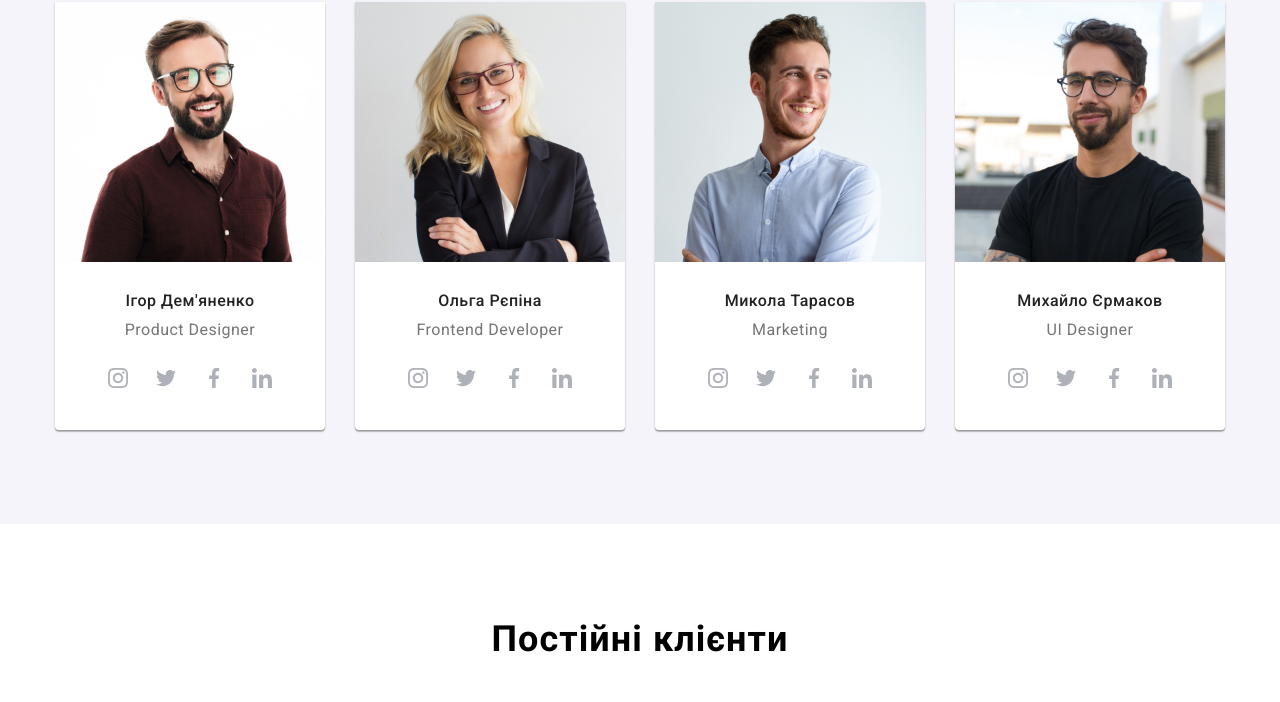
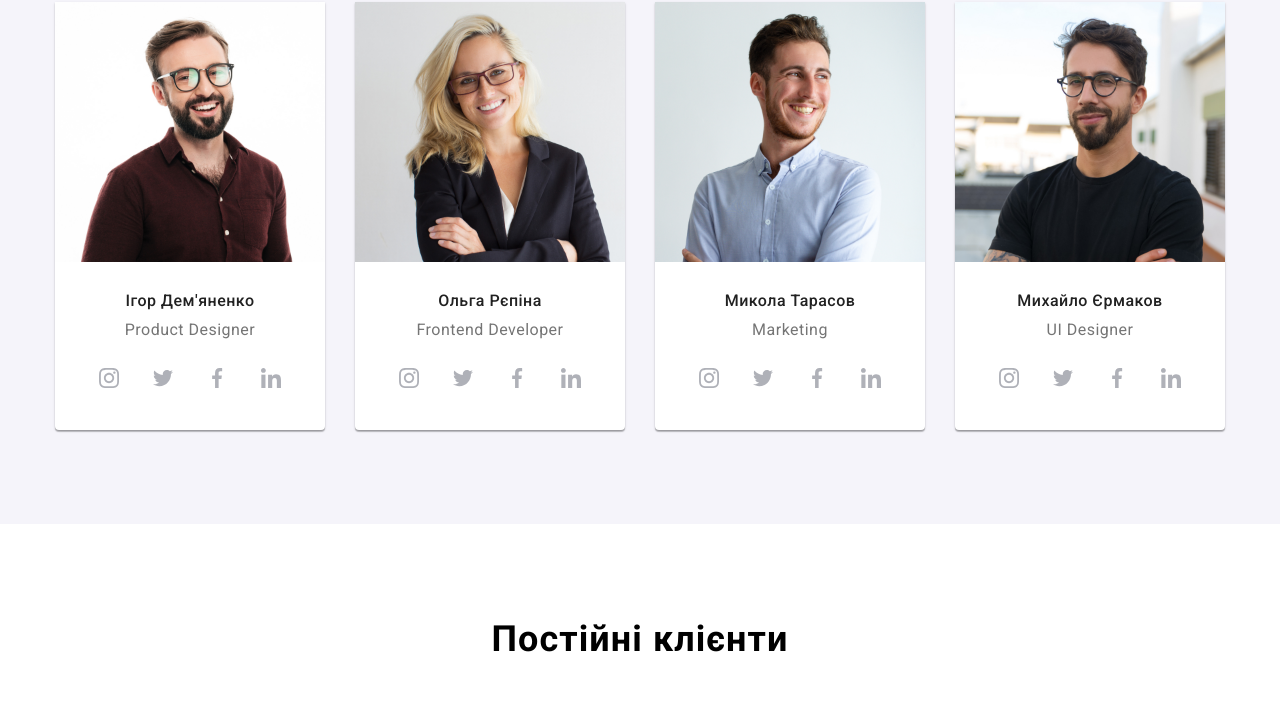
Before and after one commit to IhorChepak/goit-markup-hw-04, a plain HTML site: page index.html in a window 1280 px wide. Shown: the part 1768-2470 px from the top of the page. Drawn offline with nearby package versions, Linux system fonts and the light colour scheme.

Commit message:
правки

```diff
--- a/css/styles.css
+++ b/css/styles.css
@@ -235,11 +235,10 @@ img {
     padding-bottom: 200px;
     text-align: center;
     display: block;
-    background-image: linear-gradient( to right, rgba(47, 48, 58, 0.4), rgba(47, 48, 58, 0.4));
+    background-image: linear-gradient(rgba(47, 48, 58, 0.4), rgba(47, 48, 58, 0.4)), url(../images/hero.jpg);
     background-repeat: no-repeat;
     background-position: center;
     background-size: cover;
-    background-image: url(../images/hero.jpg);
 }
 
 .hero-title {
@@ -269,11 +268,9 @@ img {
     width: 216px;
     height: 50px;
     align-items: center;
-    /* text-align: center; */
     padding: 10px, 32px;
     margin-top: 30px;
     margin: 0 auto;
-    /* display: block; */
 }
 
 
@@ -418,12 +415,10 @@ img {
 
 /* social media */
 
-.icon-ul {
+.icons-ul {
     display: inline-flex;
-    flex-direction: row;
-    gap: 30px;
-    margin-left: 32px;
-    margin-right: 32px;
+    justify-content: center;
+    gap: 10px;
 }
 
 .icons-li {
@@ -431,9 +426,6 @@ img {
     width: 44px;
     height: 44px;
     background-color: var(--color-main);
-    gap: 1000000px;
-    padding-left: 0;
-    padding-right: 0;
 }
 
 .icon-link {
@@ -454,12 +446,6 @@ img {
     fill: var(--color-main);
     background-color: var(--color-text-action);
 }
-
-
-/* .icons-li:hover,
-.icons-li:focus {
-    background-color: #2196F3;
-} */
 
 
 /* постійні клієнти */
@@ -608,7 +594,7 @@ footer {
 
 .icons-li-f {
     display: inline-flex;
-    width: 44px;
+    /* width: 44px; */
     height: 44px;
     background-color: var(--color-background);
     margin-right: 10px;
```
